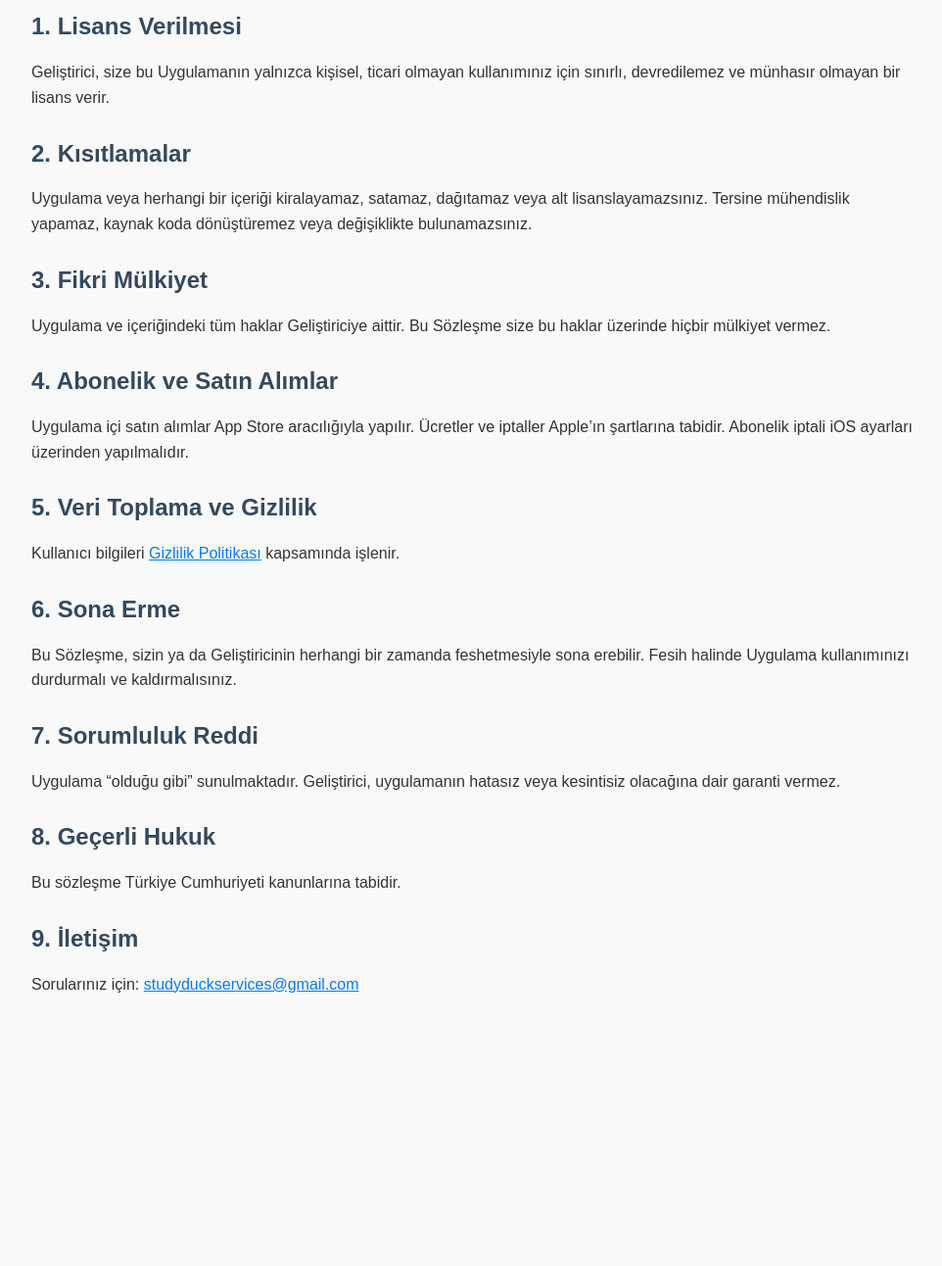
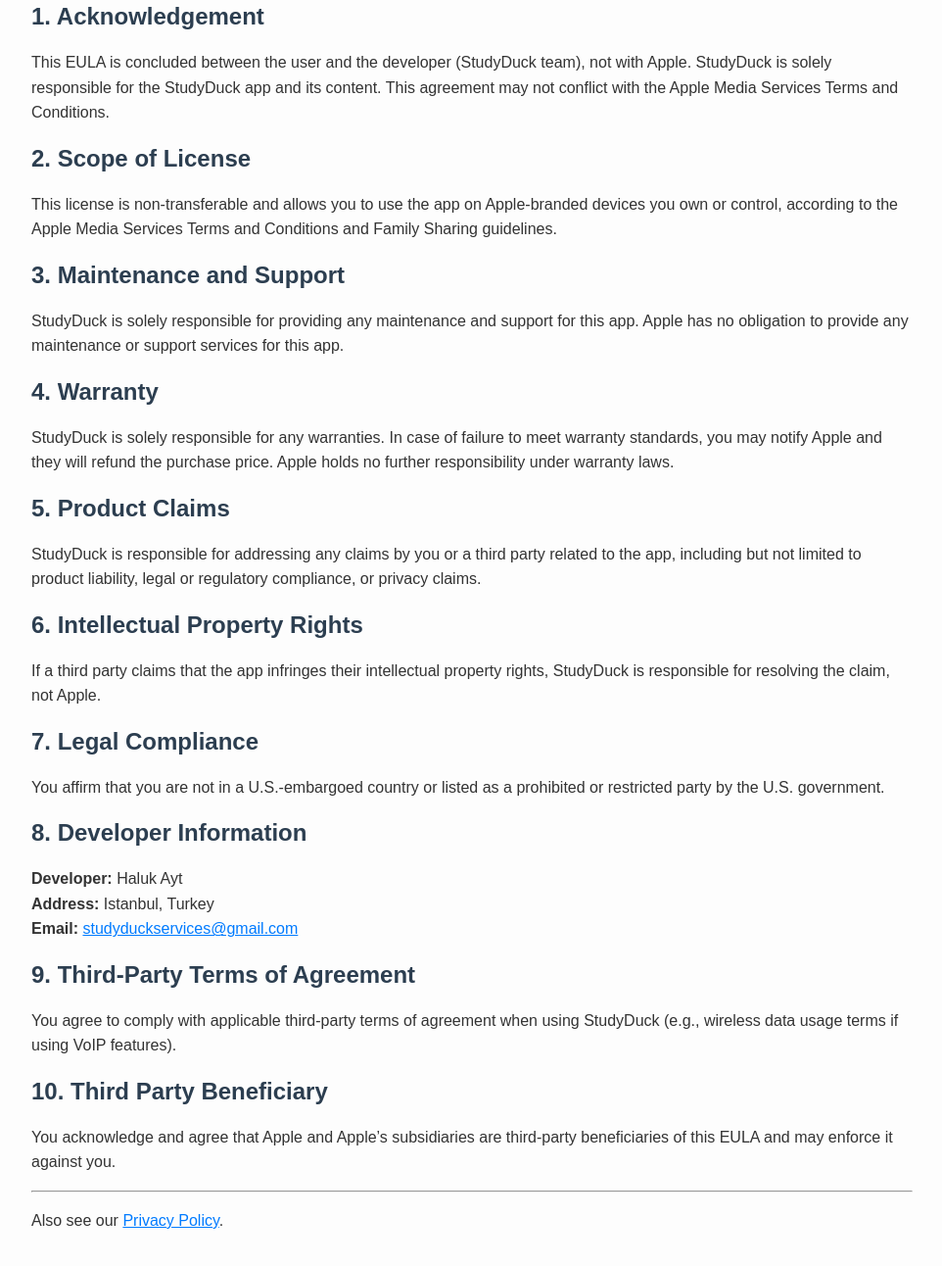
Before and after one commit to HalukAyt/studyduck-eula, a plain HTML site: page index.html in a window 1280 px wide. Shown: the part 162-1454 px from the top of the page at 98% size, without its empty margins (158-1120 px from the left). Before the commit the page ends 1235 px from the top, so only its background shows below. Drawn offline with Linux system fonts and the light colour scheme.

Commit message:
Update index.html

```diff
--- a/index.html
+++ b/index.html
@@ -1,80 +1,53 @@
 <!DOCTYPE html>
-<html lang="tr">
+<html lang="en">
 <head>
   <meta charset="UTF-8" />
-  <meta name="viewport" content="width=device-width, initial-scale=1.0" />
-  <title>StudyDuck - Son Kullanıcı Lisans Sözleşmesi (EULA)</title>
+  <meta name="viewport" content="width=device-width, initial-scale=1.0"/>
+  <title>StudyDuck - End User License Agreement (EULA)</title>
   <style>
-    body {
-      font-family: Arial, sans-serif;
-      max-width: 900px;
-      margin: 0 auto;
-      padding: 40px 20px;
-      background-color: #f9f9f9;
-      color: #333;
-    }
-    h1 {
-      color: #2c3e50;
-    }
-    h2 {
-      color: #34495e;
-      margin-top: 30px;
-    }
-    p {
-      line-height: 1.6;
-    }
-    a {
-      color: #007bff;
-    }
+    body { font-family: Arial, sans-serif; padding: 40px; max-width: 900px; margin: auto; background: #fdfdfd; color: #333; }
+    h1, h2 { color: #2c3e50; }
+    p { line-height: 1.6; }
+    a { color: #007bff; }
   </style>
 </head>
 <body>
-  <h1>StudyDuck - Son Kullanıcı Lisans Sözleşmesi (EULA)</h1>
-  <p><strong>Yürürlük Tarihi:</strong> 25 Haziran 2025</p>
+  <h1>End User License Agreement (EULA)</h1>
+  <p><strong>Effective Date:</strong> June 25, 2025</p>
 
-  <h2>1. Lisans Verilmesi</h2>
-  <p>
-    Geliştirici, size bu Uygulamanın yalnızca kişisel, ticari olmayan kullanımınız için sınırlı, devredilemez ve münhasır olmayan bir lisans verir.
-  </p>
+  <h2>1. Acknowledgement</h2>
+  <p>This EULA is concluded between the user and the developer (StudyDuck team), not with Apple. StudyDuck is solely responsible for the StudyDuck app and its content. This agreement may not conflict with the Apple Media Services Terms and Conditions.</p>
 
-  <h2>2. Kısıtlamalar</h2>
-  <p>
-    Uygulama veya herhangi bir içeriği kiralayamaz, satamaz, dağıtamaz veya alt lisanslayamazsınız. Tersine mühendislik yapamaz, kaynak koda dönüştüremez veya değişiklikte bulunamazsınız.
-  </p>
+  <h2>2. Scope of License</h2>
+  <p>This license is non-transferable and allows you to use the app on Apple-branded devices you own or control, according to the Apple Media Services Terms and Conditions and Family Sharing guidelines.</p>
 
-  <h2>3. Fikri Mülkiyet</h2>
-  <p>
-    Uygulama ve içeriğindeki tüm haklar Geliştiriciye aittir. Bu Sözleşme size bu haklar üzerinde hiçbir mülkiyet vermez.
-  </p>
+  <h2>3. Maintenance and Support</h2>
+  <p>StudyDuck is solely responsible for providing any maintenance and support for this app. Apple has no obligation to provide any maintenance or support services for this app.</p>
 
-  <h2>4. Abonelik ve Satın Alımlar</h2>
-  <p>
-    Uygulama içi satın alımlar App Store aracılığıyla yapılır. Ücretler ve iptaller Apple’ın şartlarına tabidir. Abonelik iptali iOS ayarları üzerinden yapılmalıdır.
-  </p>
+  <h2>4. Warranty</h2>
+  <p>StudyDuck is solely responsible for any warranties. In case of failure to meet warranty standards, you may notify Apple and they will refund the purchase price. Apple holds no further responsibility under warranty laws.</p>
 
-  <h2>5. Veri Toplama ve Gizlilik</h2>
-  <p>
-    Kullanıcı bilgileri <a href="https://halukayt.github.io/studyduck-privacy-policy/" target="_blank">Gizlilik Politikası</a> kapsamında işlenir.
-  </p>
+  <h2>5. Product Claims</h2>
+  <p>StudyDuck is responsible for addressing any claims by you or a third party related to the app, including but not limited to product liability, legal or regulatory compliance, or privacy claims.</p>
 
-  <h2>6. Sona Erme</h2>
-  <p>
-    Bu Sözleşme, sizin ya da Geliştiricinin herhangi bir zamanda feshetmesiyle sona erebilir. Fesih halinde Uygulama kullanımınızı durdurmalı ve kaldırmalısınız.
-  </p>
+  <h2>6. Intellectual Property Rights</h2>
+  <p>If a third party claims that the app infringes their intellectual property rights, StudyDuck is responsible for resolving the claim, not Apple.</p>
 
-  <h2>7. Sorumluluk Reddi</h2>
-  <p>
-    Uygulama “olduğu gibi” sunulmaktadır. Geliştirici, uygulamanın hatasız veya kesintisiz olacağına dair garanti vermez.
-  </p>
+  <h2>7. Legal Compliance</h2>
+  <p>You affirm that you are not in a U.S.-embargoed country or listed as a prohibited or restricted party by the U.S. government.</p>
 
-  <h2>8. Geçerli Hukuk</h2>
-  <p>
-    Bu sözleşme Türkiye Cumhuriyeti kanunlarına tabidir.
-  </p>
+  <h2>8. Developer Information</h2>
+  <p><strong>Developer:</strong> Haluk Ayt<br>
+  <strong>Address:</strong> Istanbul, Turkey<br>
+  <strong>Email:</strong> <a href="mailto:studyduckservices@gmail.com">studyduckservices@gmail.com</a></p>
 
-  <h2>9. İletişim</h2>
-  <p>
-    Sorularınız için: <a href="mailto:studyduckservices@gmail.com">studyduckservices@gmail.com</a>
-  </p>
+  <h2>9. Third-Party Terms of Agreement</h2>
+  <p>You agree to comply with applicable third-party terms of agreement when using StudyDuck (e.g., wireless data usage terms if using VoIP features).</p>
+
+  <h2>10. Third Party Beneficiary</h2>
+  <p>You acknowledge and agree that Apple and Apple’s subsidiaries are third-party beneficiaries of this EULA and may enforce it against you.</p>
+
+  <hr>
+  <p>Also see our <a href="https://halukayt.github.io/studyduck-privacy-policy/" target="_blank">Privacy Policy</a>.</p>
 </body>
 </html>
```
